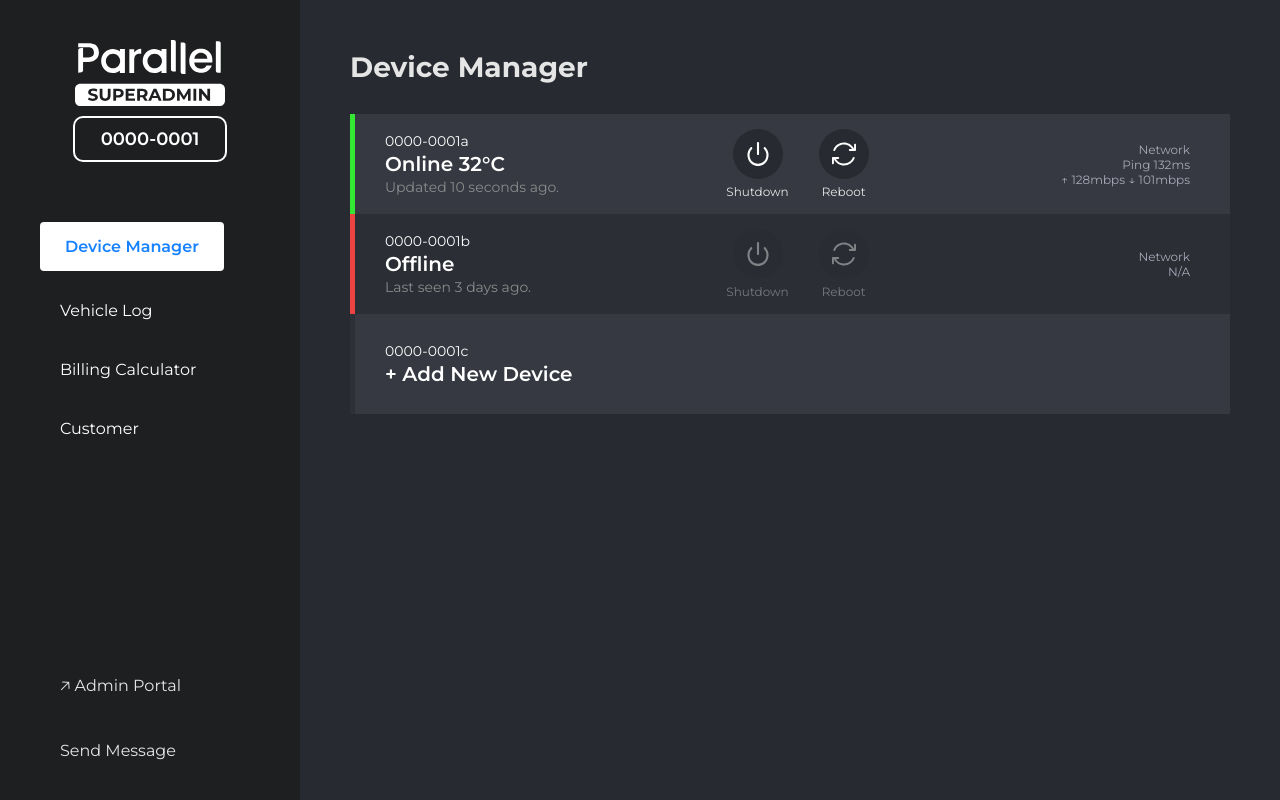
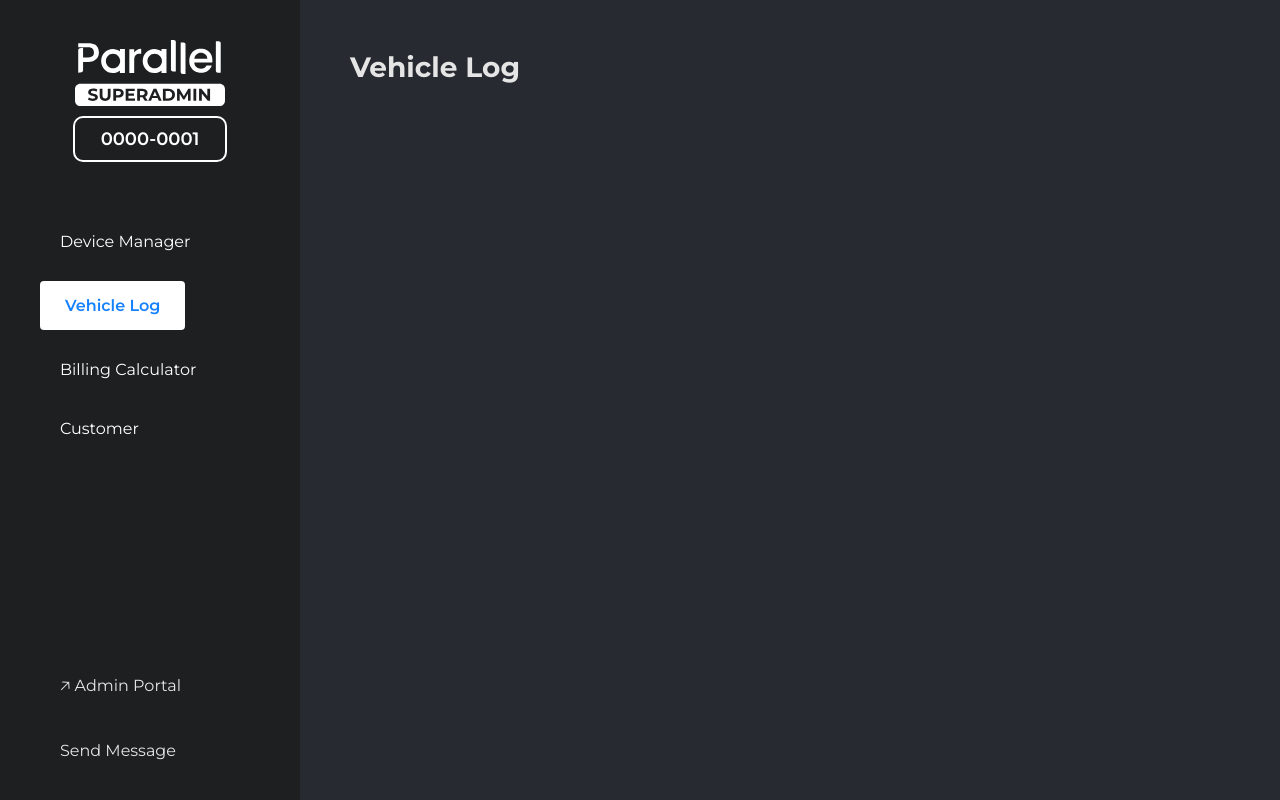
Before and after one commit to ZachRodgers/superadmin, a plain HTML site: page index.html in a window 1280 px wide. Both pictures are taken after a click on the item "Vehicle Log". Drawn offline with Linux system fonts and the light colour scheme.

Commit message:
Update index.html

```diff
--- a/index.html
+++ b/index.html
@@ -264,29 +264,14 @@
             document.querySelector('.add-new-device .device-info h2').innerText = getNextLotId();
         }
 
-        document.addEventListener('DOMContentLoaded', () => {
-            adjustInitialRows();
+        function navigate(page) {
+            const pages = ["Device Manager", "Vehicle Log", "Billing Calculator", "Customer"];
+            document.querySelectorAll('.menu li').forEach((li, index) => {
+                li.classList.toggle('active', index === page);
             });
-    </script>
-</head>
-<body>
-    <div class="sidebar">
-        <div class="logo">
-            <img src="LogotypeSuperadmin.svg" alt="Logo">
-        </div>
-        <div class="device-id">0000-0001</div>
-        <ul class="menu">
-            <li class="active"><a href="#">Device Manager</a></li>
-            <li><a href="#">Vehicle Log</a></li>
-            <li><a href="#">Billing Calculator</a></li>
-            <li><a href="#">Customer</a></li>
-        </ul>
-        <div class="footer">
-            <a href="#">🡥 Admin Portal</a>
-            <a href="#">Send Message</a>
-        </div>
-    </div>
-    <div class="content">
+            const content = document.querySelector('.content');
+            if (page === 0) {
+                content.innerHTML = `
                     <h1>Device Manager</h1>
                     <div class="device-list">
                         <div class="device online">
@@ -335,7 +320,37 @@
                                 <p class="status">+ Add New Device</p>
                             </div>
                         </div>
+                    </div>`;
+                adjustInitialRows();
+            } else {
+                content.innerHTML = `<h1>${pages[page]}</h1>`;
+            }
+        }
+
+        document.addEventListener('DOMContentLoaded', () => {
+            navigate(0);
+        });
+    </script>
+</head>
+<body>
+    <div class="sidebar">
+        <div class="logo">
+            <img src="LogotypeSuperadmin.svg" alt="Logo">
         </div>
+        <div class="device-id">0000-0001</div>
+        <ul class="menu">
+            <li class="active" onclick="navigate(0)"><a href="#">Device Manager</a></li>
+            <li onclick="navigate(1)"><a href="#">Vehicle Log</a></li>
+            <li onclick="navigate(2)"><a href="#">Billing Calculator</a></li>
+            <li onclick="navigate(3)"><a href="#">Customer</a></li>
+        </ul>
+        <div class="footer">
+            <a href="#">🡥 Admin Portal</a>
+            <a href="#">Send Message</a>
+        </div>
+    </div>
+    <div class="content">
+        <h1>Device Manager</h1>
     </div>
 </body>
 </html>
```
Lines whose indentation alone changed are shown as unchanged.
